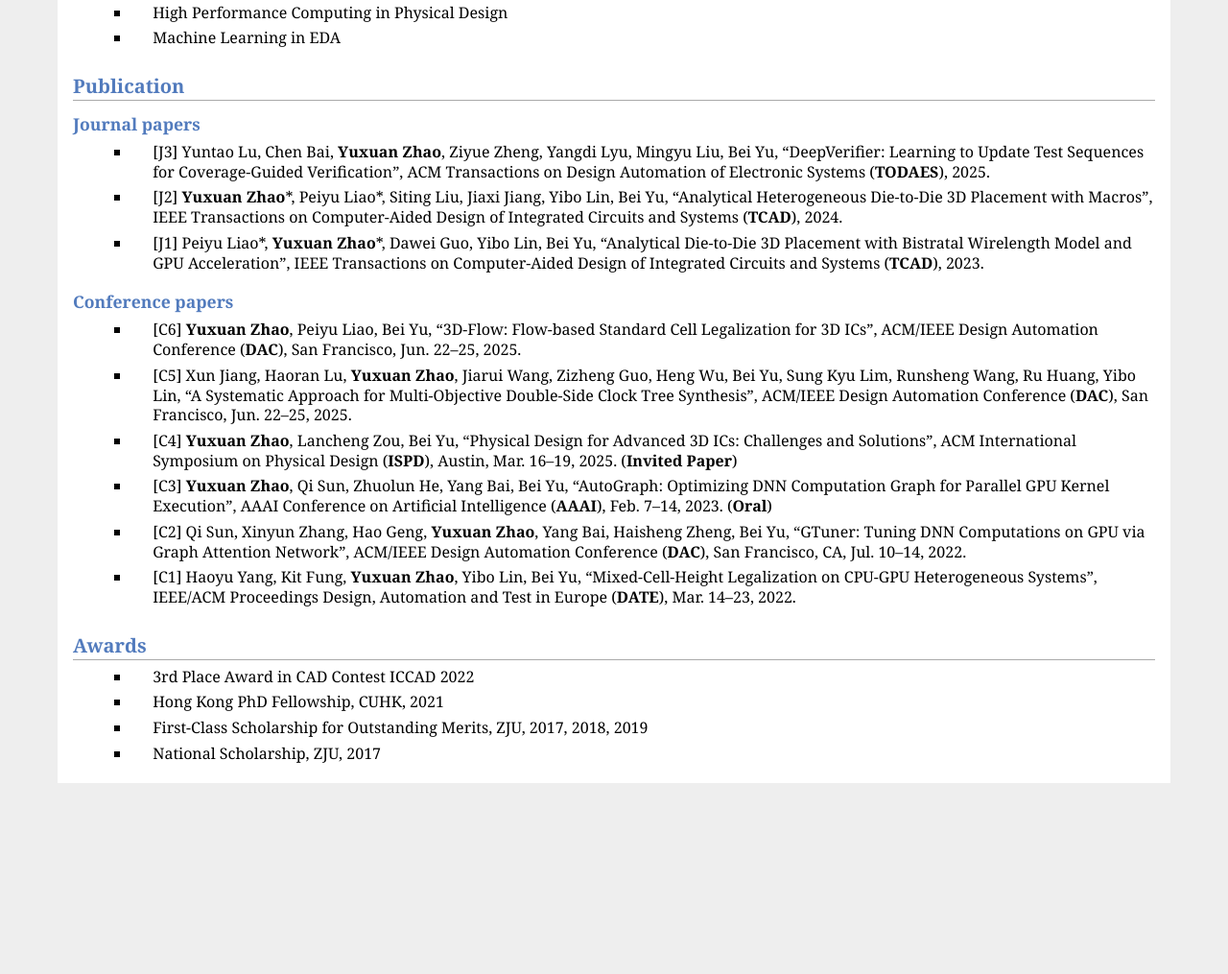
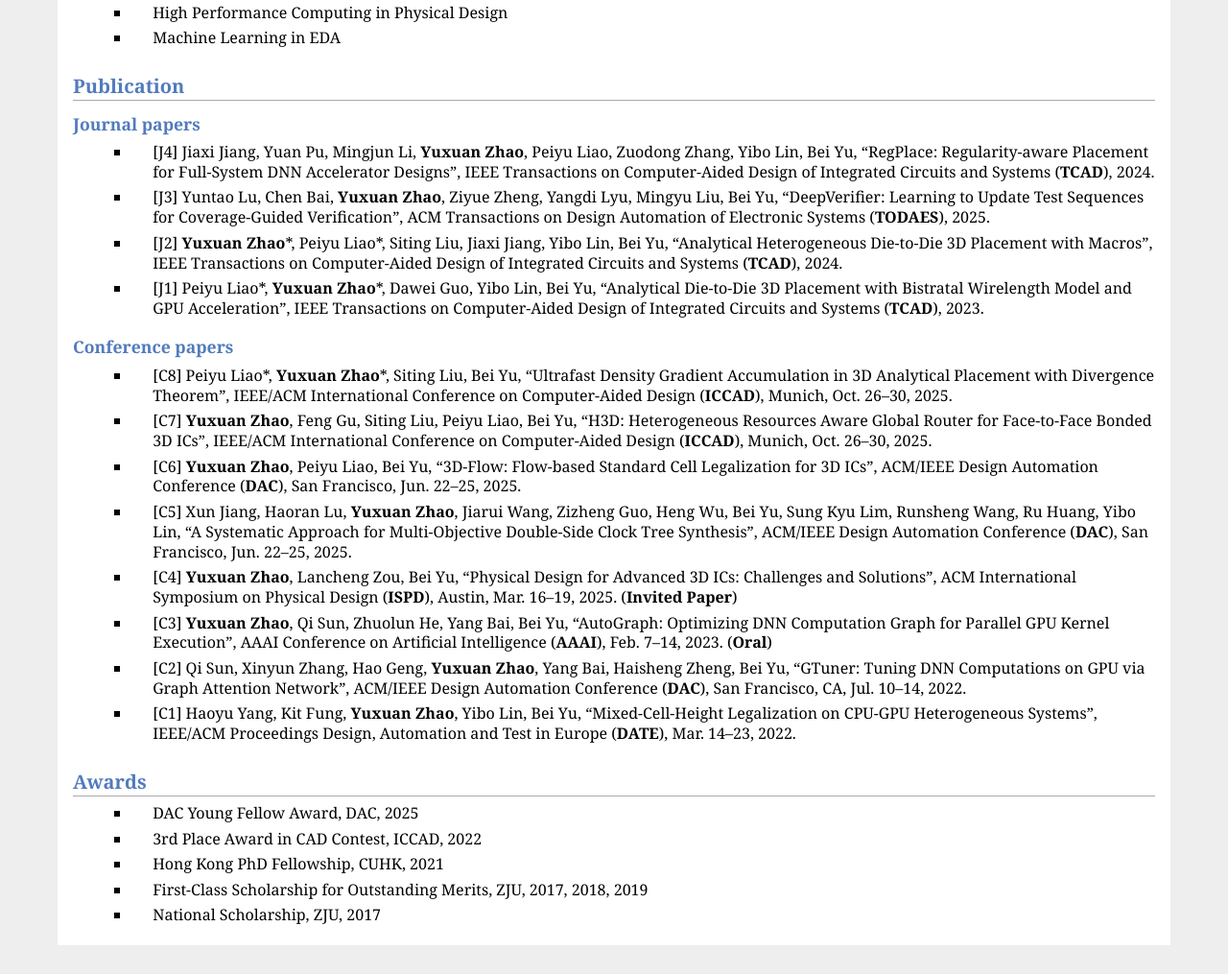
Before and after one commit to Bonjuor-zyx/Bonjuor-zyx.github.io, a plain HTML site: page index.html in a window 1280 px wide. Shown: the part 426-1441 px from the top of the page at 96% size. Before the commit the page ends 1272 px from the top, so only its background shows below. Drawn offline with Linux system fonts and the light colour scheme.

Commit message:
update publication

```diff
--- a/index.html
+++ b/index.html
@@ -39,6 +39,8 @@ Previously, I received my B.Eng. in Information Engineering at <a href="https://
 <h2>Publication</h2>
 <h3>Journal papers</h3>
 <ul>
+<li><p>[J4] Jiaxi Jiang, Yuan Pu, Mingjun Li, <b>Yuxuan Zhao</b>, Peiyu Liao, Zuodong Zhang, Yibo Lin, Bei Yu, &ldquo;RegPlace: Regularity-aware Placement for Full-System DNN Accelerator Designs&rdquo;, IEEE Transactions on Computer-Aided Design of Integrated Circuits and Systems (<b>TCAD</b>), 2024.</p>
+</li>
 <li><p>[J3] Yuntao Lu, Chen Bai, <b>Yuxuan Zhao</b>, Ziyue Zheng, Yangdi Lyu, Mingyu Liu, Bei Yu, &ldquo;DeepVerifier: Learning to Update Test Sequences for Coverage-Guided Verification&rdquo;, ACM Transactions on Design Automation of Electronic Systems (<b>TODAES</b>), 2025.</p>
 </li>
 <li><p>[J2] <b>Yuxuan Zhao</b>*, Peiyu Liao*, Siting Liu, Jiaxi Jiang, Yibo Lin, Bei Yu, &ldquo;Analytical Heterogeneous Die-to-Die 3D Placement with Macros&rdquo;, IEEE Transactions on Computer-Aided Design of Integrated Circuits and Systems (<b>TCAD</b>), 2024.</p>
@@ -48,6 +50,10 @@ Previously, I received my B.Eng. in Information Engineering at <a href="https://
 </ul>
 <h3>Conference papers</h3>
 <ul>
+<li><p>[C8] Peiyu Liao*, <b>Yuxuan Zhao</b>*, Siting Liu, Bei Yu, &ldquo;Ultrafast Density Gradient Accumulation in 3D Analytical Placement with Divergence Theorem&rdquo;, IEEE/ACM International Conference on Computer-Aided Design (<b>ICCAD</b>), Munich, Oct. 26–30, 2025.</p>
+</li>
+<li><p>[C7] <b>Yuxuan Zhao</b>, Feng Gu, Siting Liu, Peiyu Liao, Bei Yu, &ldquo;H3D: Heterogeneous Resources Aware Global Router for Face-to-Face Bonded 3D ICs&rdquo;, IEEE/ACM International Conference on Computer-Aided Design (<b>ICCAD</b>), Munich, Oct. 26–30, 2025.</p>
+</li>
 <li><p>[C6] <b>Yuxuan Zhao</b>, Peiyu Liao, Bei Yu, &ldquo;3D-Flow: Flow-based Standard Cell Legalization for 3D ICs&rdquo;, ACM/IEEE Design Automation Conference (<b>DAC</b>), San Francisco, Jun. 22–25, 2025.</p>
 </li>
 <li><p>[C5] Xun Jiang, Haoran Lu, <b>Yuxuan Zhao</b>, Jiarui Wang, Zizheng Guo, Heng Wu, Bei Yu, Sung Kyu Lim, Runsheng Wang, Ru Huang, Yibo Lin, &ldquo;A Systematic Approach for Multi-Objective Double-Side Clock Tree Synthesis&rdquo;, ACM/IEEE Design Automation Conference (<b>DAC</b>), San Francisco, Jun. 22–25, 2025.</p>
@@ -63,7 +69,9 @@ Previously, I received my B.Eng. in Information Engineering at <a href="https://
 </ul>
 <h2>Awards</h2>
 <ul>
-<li><p>3rd Place Award in CAD Contest	ICCAD	2022</p>
+<li><p>DAC Young Fellow Award,   DAC,    2025</p>
+</li>
+<li><p>3rd Place Award in CAD Contest,	ICCAD,	2022</p>
 </li>
 <li><p>Hong Kong PhD Fellowship, 	CUHK, 	2021</p>
 </li>
```
Also changed, not shown: 1 other file.
